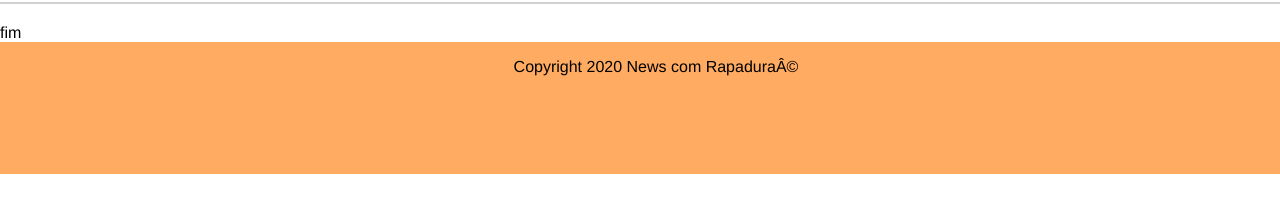
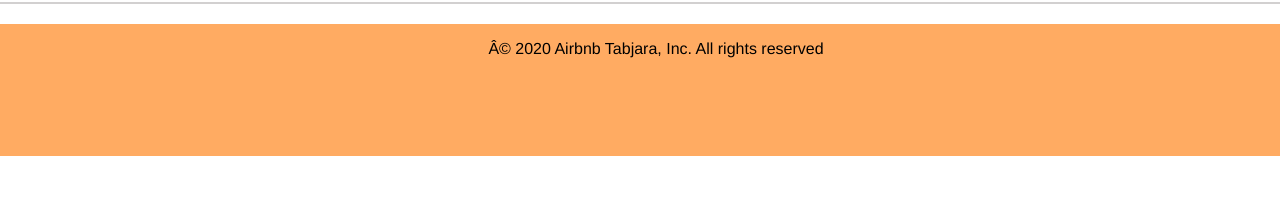
Before and after one commit to aldisseia/airbnJsPuro, a plain HTML site: page index.html in a window 1280 px wide. Shown: the part 53-266 px from the top of the page. Drawn offline with Linux system fonts and the light colour scheme; no server answers.

Commit message:
remoção de DIV id fim e add id Fim no Foot para paginação infinita

```diff
--- a/index.html
+++ b/index.html
@@ -22,11 +22,9 @@
 
 
   </main>
-  <div id="fim">
-    fim
-  </div>
-  <footer class="text-center">
-  <p>Copyright 2020 News com Rapadura©</p>
+
+  <footer class="text-center" id="fim">
+  <p>© 2020 Airbnb Tabjara, Inc. All rights reserved</p>
 </footer>
 <script type="module" src="./js/app.js" charset="utf-8"></script>
 </body>
```
